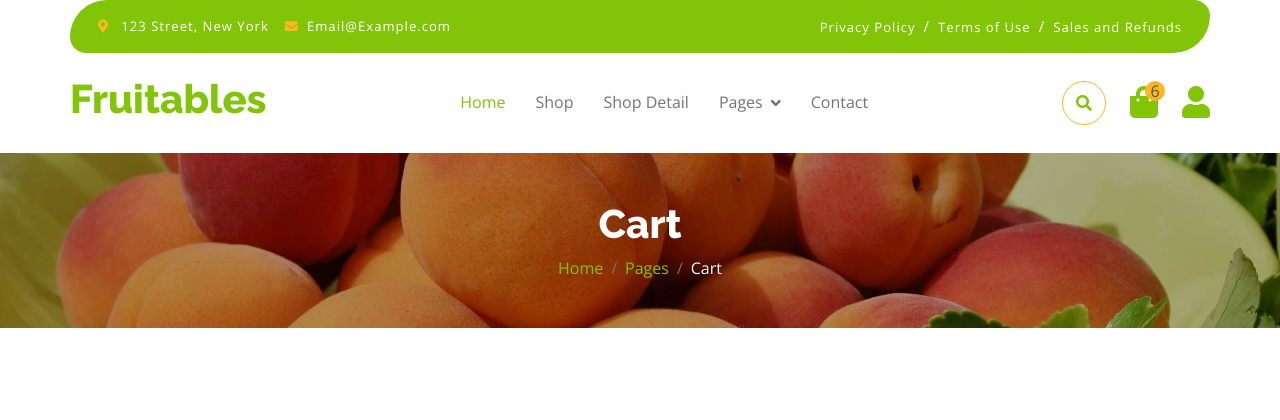
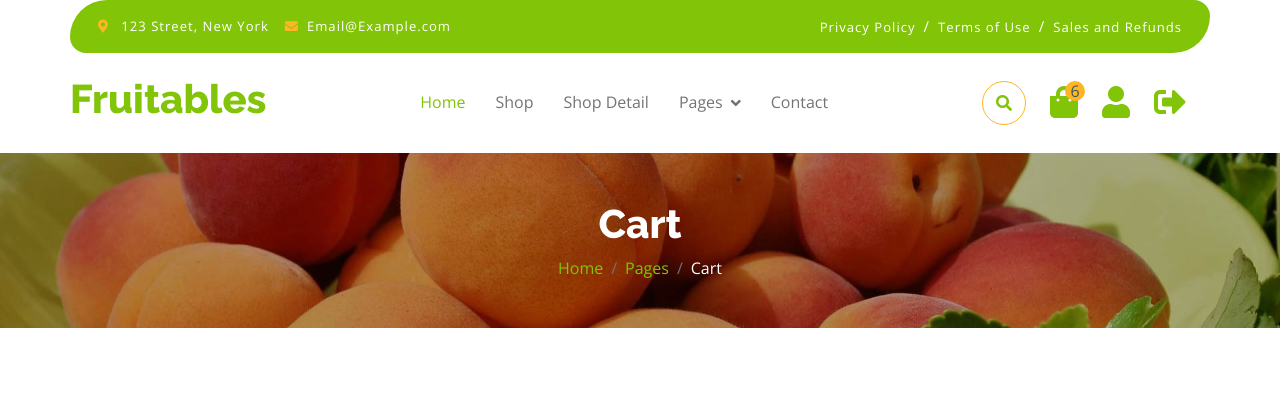
Before and after one commit to lizekss/web-django, a Django app: page /order/cart/ in a window 1280 px wide. Shown: the top 420 px of the page. Run offline with Django 5.2, Linux system fonts and the light colour scheme; a user stored in the database is signed in; data comes from the database, SQL or seed files in the repository; both versions use the stored data as it was after the commit; some libraries are stand-ins or nearby versions.

Commit message:
logout + minor fixes

```diff
--- a/myproject/settings.py
+++ b/myproject/settings.py
@@ -11,6 +11,8 @@ https://docs.djangoproject.com/en/5.1/ref/settings/
 """
 import os
 from pathlib import Path
+
+from django.conf.global_settings import LOGIN_REDIRECT_URL
 
 # Build paths inside the project like this: BASE_DIR / 'subdir'.
 BASE_DIR = Path(__file__).resolve().parent.parent
--- a/store/templates/base.html
+++ b/store/templates/base.html
@@ -88,8 +88,11 @@
                         <span class="position-absolute bg-secondary rounded-circle d-flex align-items-center justify-content-center text-dark px-1"
                               style="top: -5px; left: 15px; height: 20px; min-width: 20px;">{{ cart_count }}</span>
                     </a>
-                    <a href="#" class="my-auto">
-                        <i class="fas fa-user fa-2x"></i>
+                    <a href="#" class="my-auto me-4">
+                        <i class="fa fa-user fa-2x"></i>
+                    </a>
+                    <a href="{% url 'logout' %}" class="my-auto me-4">
+                         <i class="fa fa-sign-out-alt fa-2x"></i>
                     </a>
                 </div>
             </div>
--- a/store/templates/fruit-item.html
+++ b/store/templates/fruit-item.html
@@ -12,7 +12,7 @@
         <h4>{{ product.name }}</h4>
         <div class="justify-content-between flex-lg-wrap">
             <p class="text-dark fs-5 fw-bold mb-0">{{ product.price }} ლ / კგ</p>
-            <form method="POST" action="{% url 'add_to_cart' %}">
+            <form method="POST">
                 {% csrf_token %}
                 <input type="hidden" name="product_id" value="{{ product.id }}">
                 <button type="submit" class="btn border border-secondary rounded-pill px-3 text-primary">
--- a/store/urls.py
+++ b/store/urls.py
@@ -1,7 +1,9 @@
 from django.contrib.auth.views import LoginView
 from django.urls import path
+from urllib3 import request
+
 from . import views
-from .views import CategoryListView, HomeView, ProductDetailView, ContactView, RegisterView
+from .views import CategoryListView, HomeView, ProductDetailView, ContactView, RegisterView, logout_view
 
 urlpatterns = [
     path('', HomeView.as_view(), name='index'),
@@ -14,4 +16,5 @@ urlpatterns = [
     path('login/', LoginView.as_view(template_name='login.html'), name='login'),
     path('register/', RegisterView.as_view(template_name='register.html'),
          name='register'),
+    path('logout/', logout_view, name='logout'),
 ]
```
Also changed, not shown: store/views.py (+18 -3 lines), db.sqlite3.
